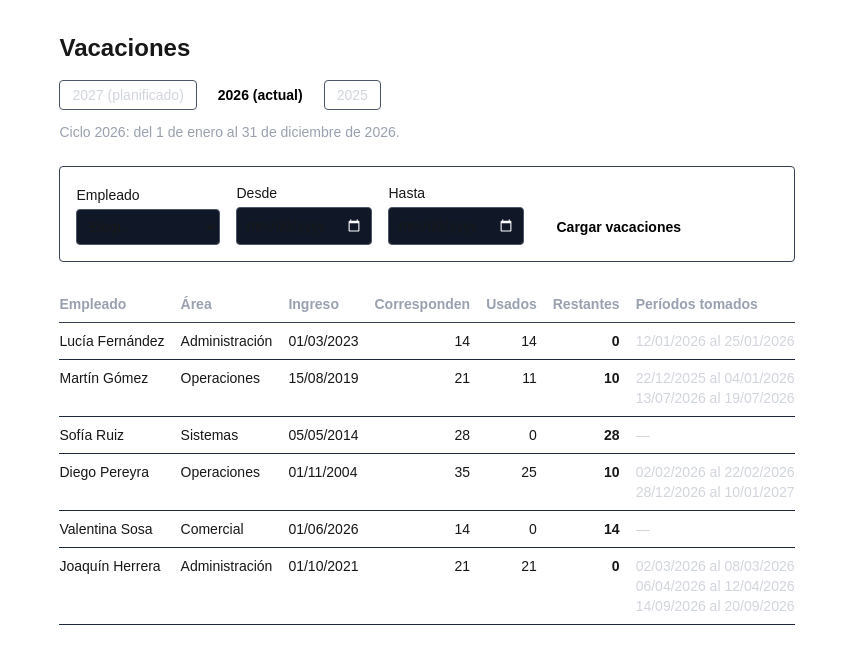
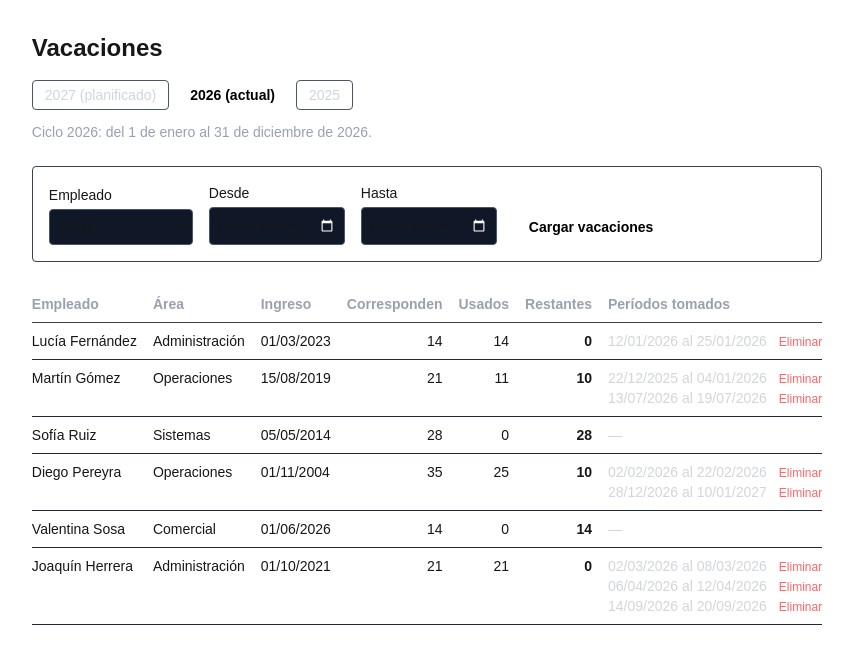
Before and after one commit to joselinp-bit/desafio-vacaciones, a Next.js app: page / in a window 1280 px wide. Shown: the top 664 px of the page, without its empty margins (213-1066 px from the left). Built offline with nearby package versions, Linux system fonts and the light colour scheme.

Commit message:
Boton para eliminar vacaciones cargadas, con confirmacion

```diff
--- /dev/null
+++ b/src/app/BotonEliminar.tsx
@@ -0,0 +1,23 @@
+"use client";
+
+import { eliminarVacaciones } from "./acciones";
+
+type Props = { empleadoId: number; desde: string; descripcion: string };
+
+export default function BotonEliminar({ empleadoId, desde, descripcion }: Props) {
+  return (
+    <form
+      action={eliminarVacaciones.bind(null, empleadoId, desde)}
+      onSubmit={(evento) => {
+        // Si el usuario cancela la confirmación, el formulario no se envía.
+        if (!confirm(`¿Eliminar las vacaciones del ${descripcion}?`)) {
+          evento.preventDefault();
+        }
+      }}
+    >
+      <button type="submit" className="text-xs text-red-400 hover:underline">
+        Eliminar
+      </button>
+    </form>
+  );
+}
--- a/src/app/acciones.ts
+++ b/src/app/acciones.ts
@@ -41,3 +41,19 @@ export async function agregarVacaciones(
   revalidatePath("/"); // le avisa a Next que la página cambió
   return { ok: `Vacaciones cargadas para ${empleado.nombre}.` };
 }
+export async function eliminarVacaciones(
+  empleadoId: number,
+  desde: string
+): Promise<void> {
+  const empleados = await leerEmpleados();
+  const empleado = empleados.find((e) => e.id === empleadoId);
+  if (!empleado) return;
+
+  // Un empleado no puede tener dos períodos que empiecen el mismo día
+  // (el formulario impide superposiciones), así que "desde" identifica al período.
+  empleado.vacacionesTomadas = empleado.vacacionesTomadas.filter(
+    (p) => p.desde !== desde
+  );
+  await guardarEmpleados(empleados);
+  revalidatePath("/");
+}
--- a/src/app/page.tsx
+++ b/src/app/page.tsx
@@ -2,6 +2,7 @@ import { Suspense } from "react";
 import Link from "next/link";
 import { connection } from "next/server";
 import { leerEmpleados } from "../lib/datos";
+import BotonEliminar from "./BotonEliminar";
 import {
   aniosDisponibles,
   diasCorrespondientes,
@@ -105,11 +106,19 @@ async function TablaVacaciones({ searchParams }: Props) {
                   <td className="py-2 text-gray-300">
                     {periodos.length === 0
                       ? "—"
-                      : periodos.map((p) => (
-                          <div key={p.desde}>
-                            {formatearFecha(p.desde)} al {formatearFecha(p.hasta)}
-                          </div>
-                        ))}
+                      : periodos.map((p) => {
+    const texto = `${formatearFecha(p.desde)} al ${formatearFecha(p.hasta)}`;
+    return (
+      <div key={p.desde} className="flex items-center gap-3">
+        <span>{texto}</span>
+        <BotonEliminar
+          empleadoId={empleado.id}
+          desde={p.desde}
+          descripcion={texto}
+        />
+      </div>
+    );
+  })}
                   </td>
                 </tr>
               );
```
